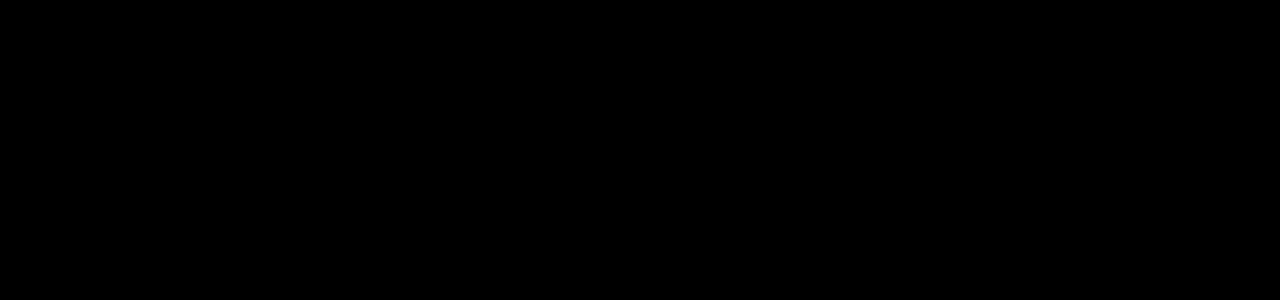
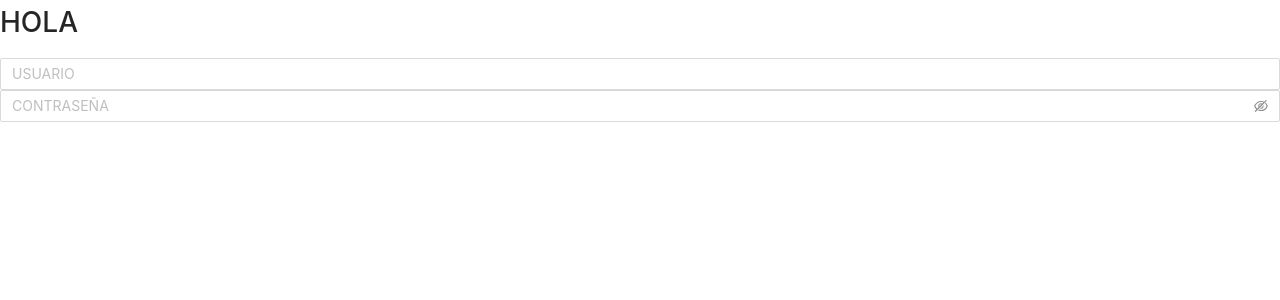
Before and after one commit to MisaelRgMvp/dualex, a React (Create React App) app: page / in a window 1280 px wide. Shown: the top 300 px of the page. Built offline with nearby package versions, Linux system fonts and the light colour scheme.

Commit message:
solucion de Rutas

```diff
--- a/src/App.js
+++ b/src/App.js
@@ -1,15 +1,15 @@
 import React from 'react';
 import {REGISTER, PRIVATE, LOGIN } from './routes/paths';
 import {BrowserRouter, Route, Routes} from 'react-router-dom';
-import register from './pages/register';
-import login from './pages/login';
+import Register from './pages/register';
+import Login from './pages/login';
 export default function App() {
   return (
     <div>
       <BrowserRouter>
         <Routes>
-          <Route path={LOGIN} element={<login />}/>
-          <Route path={REGISTER} element={<register />}/>
+          <Route path='/' element={<Login />}/>
+          <Route path={REGISTER} element={<Register />}/>
         </Routes>
       </BrowserRouter>
     </div>
--- a/src/desing/desing.css
+++ b/src/desing/desing.css
@@ -4,9 +4,9 @@
     background-color: rgba(0, 0, 0, 0);
     border-color: white;
 }
-body{
+/*body{
     background-color: black;
-}
+}*/
     .containerPrincipalR
 {
     border-radius: 15px;
@@ -16,13 +16,13 @@
     top: 50%;
 
     transform: translate(-50%, -50%);
-    border: 0.5px solid rgb(223, 224, 224);
+    border: 0.5px solid rgb(15, 15, 15);
     /*padding-left: 150px;*/
     padding: 40px 40px 10px 40px;
 
     /**padding-right: 150px;*/
 
-    background-color: rgb(250, 253, 254);
+    background-color: rgb(0, 18, 24);
     box-shadow: 8px 5px 10px 5px rgba(0, 0, 0, 0.6)
 
 
--- a/src/pages/login.js
+++ b/src/pages/login.js
@@ -1,7 +1,7 @@
 import React from 'react'
 import '../desing/desing.css'
 import { Input } from 'antd'
-export default function login() {
+export default function Login() {
   return (
     <div>
       <grid>
--- a/src/pages/register.js
+++ b/src/pages/register.js
@@ -18,7 +18,7 @@
   } from "antd";
   import { SketchOutlined , SmileOutlined, SafetyCertificateOutlined, WomanOutlined, UserOutlined, LockOutlined, InfoCircleOutlined } from "@ant-design/icons";
 
-function register() {
+function Register() {
   return (
 
 
@@ -52,4 +52,4 @@
   )
 }
 
-export default register
+export default Register;
```
